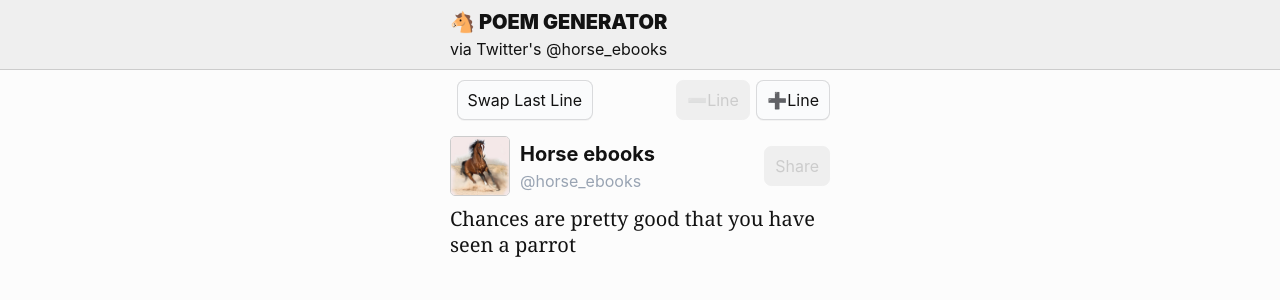
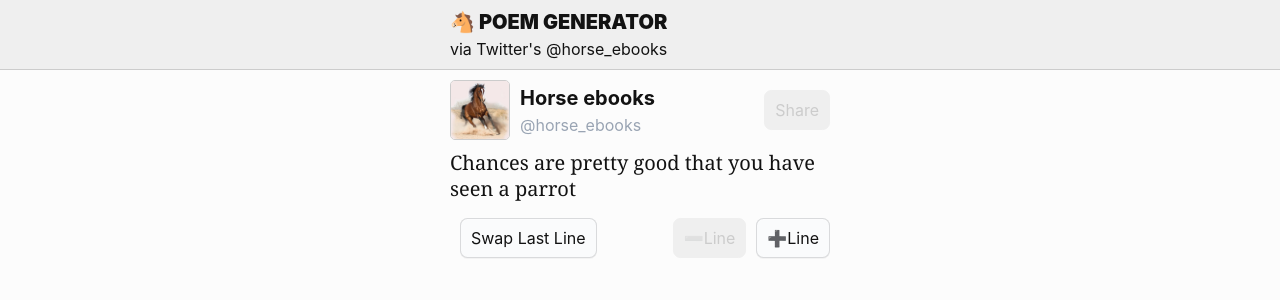
Before and after one commit to 01brett/poems, a Next.js app: page / in a window 1280 px wide. Shown: the top 300 px of the page. Built offline with nearby package versions, Linux system fonts and the light colour scheme.

Commit message:
Implement sticky controls

```diff
--- a/components/Generator.js
+++ b/components/Generator.js
@@ -4,19 +4,24 @@
 import Tweet from '../components/Tweet'
 import Poem from '../components/Poem'
 import Button from '../components/Button'
-import Toast from '../components/Toast'
+// import Toast from '../components/Toast'
+import Message from '../components/Message'
 
 export default function Generator() {
-  const [poem, setPoem] = React.useState([data[295]])
-  const [count, setCount] = React.useState(1)
-  const [clicks, setClicks] = React.useState(0)
-  const [isError, setIsError] = React.useState(false)
-  const [showToast, setShowToast] = React.useState(false)
-  const [isSharing, setIsSharing] = React.useState(false)
-  const [isShared, setIsShared] = React.useState(false)
-  const [shareUrl, setShareUrl] = React.useState('')
+  var [error, setError] = React.useState({
+    status: false,
+    text: ''
+  })
+  var [poem, setPoem] = React.useState([data[295]])
+  var [count, setCount] = React.useState(1)
+  var [clicks, setClicks] = React.useState(0)
 
-  const add = () => {
+  var [copied, setCopied] = React.useState(false)
+  var [isSharing, setIsSharing] = React.useState(false)
+  var [isShared, setIsShared] = React.useState(false)
+  var [shareUrl, setShareUrl] = React.useState('')
+
+  function add() {
     const rand = data[Math.floor(Math.random() * data.length)]
     if (!poem.includes(rand)) {
       setPoem([...poem, rand])
@@ -29,7 +34,7 @@
     setClicks(prev => prev + 1)
   }
 
-  const remove = () => {
+  function remove() {
     const poemArr = [...poem]
     poemArr.pop()
     setPoem(poemArr)
@@ -37,7 +42,7 @@
     setClicks(prev => prev + 1)
   }
 
-  const replace = () => {
+  function replace() {
     const randTweet = data[Math.floor(Math.random() * data.length)]
     const poemArr = [...poem]
     poemArr[poemArr.length - 1] = randTweet
@@ -45,36 +50,31 @@
     setClicks(prev => prev + 1)
   }
 
-  const handleError = () => {
-    setIsError(false)
-    setIsShared(false)
-  }
-
-  const handleToast = () => {
-    setShowToast(false)
-  }
-
-  const copyUrl = async () => {
+  async function copyUrl() {
     try {
       const input = document.querySelector('#share-url')
       await clip(input.value)
-      setShowToast(true)
-    } catch (error) {
+      setCopied(true)
+      return setTimeout(() => {
+        setCopied(false)
+      }, 3000)
+    } catch (err) {
       console.log('Copying url error – ', error)
+      setError({ status: false, text: err })
+      setCopied(false)
     }
   }
 
-  const reset = () => {
+  function reset() {
     setPoem([data[Math.floor(Math.random() * data.length)]])
     setCount(1)
     setClicks(0)
-    setIsError(false)
-    setShowToast(false)
+    setError({ status: false, text: '' })
     setIsShared(false)
     setShareUrl('')
   }
 
-  const share = async () => {
+  async function share() {
     const userData = {
       poem,
       clicks
@@ -87,39 +87,20 @@
         body: JSON.stringify(userData)
       })
       var data = await res.json()
+      setError({ status: false, text: '' })
       setIsSharing(false)
       setIsShared(true)
       setShareUrl(`${window.origin}/${data.uid}`)
     } catch (err) {
-      setIsError(true)
       console.log('Saving poem error — ', err)
+      setError({ status: true, text: err })
     }
   }
 
   return (
     <>
-      {!isShared ? (
-        <section>
-          <Button handleClick={replace} text="Swap Last Line" />
-          <div>
-            <Button
-              handleClick={remove}
-              disabled={count <= 1}
-              alt="minus"
-              emoji="➖"
-              text="Line"
-            />
-            <Button
-              customCSS={'margin-left: 0.65rem;'}
-              handleClick={add}
-              disabled={count >= 5}
-              alt="plus"
-              emoji="➕"
-              text="Line"
-            />
-          </div>
-        </section>
-      ) : (
+      {error.status && <Message text={error.text} error />}
+      {isShared && (
         <section>
           <Button
             customCSS={'margin-bottom: var(--md);'}
@@ -139,26 +120,13 @@
             <Button
               customCSS={'margin-left: var(--sm);'}
               handleClick={copyUrl}
-              text="Copy"
+              text={copied ? 'Copied!' : 'Copy'}
+              disabled={copied}
             />
           </div>
-          {isError && (
-            <Toast
-              text="There was a problem saving your poem to the database."
-              error
-              dismiss
-              handleDismiss={handleError}
-            />
-          )}
-          {showToast && (
-            <Toast
-              text="URL copied to the clipboard."
-              dismiss
-              handleDismiss={handleToast}
-            />
-          )}
         </section>
       )}
+
       <Tweet>
         {!isShared && (
           <Button
@@ -169,7 +137,51 @@
         )}
       </Tweet>
       <Poem poem={poem} />
+      {!isShared && (
+        <div className="controls">
+          <Button
+            handleClick={replace}
+            // alt="shuffle"
+            // emoji="🔀 "
+            text="Swap Last Line"
+          />
+          <div className="line-controls">
+            <Button
+              handleClick={remove}
+              disabled={count <= 1}
+              alt="minus"
+              emoji="➖"
+              text="Line"
+            />
+            <Button
+              customCSS={'margin-left: 1rem;'}
+              handleClick={add}
+              disabled={count >= 5}
+              alt="plus"
+              emoji="➕"
+              text="Line"
+            />
+          </div>
+        </div>
+      )}
       <style jsx>{`
+        .controls {
+          position: sticky;
+          width: 100%;
+          bottom: 4rem;
+          z-index: 2;
+
+          display: flex;
+          justify-content: space-between;
+          margin-bottom: var(--sm);
+          transition: all 0.3s;
+        }
+
+        section {
+          position: relative;
+          margin-bottom: var(--md);
+        }
+
         label {
           display: block;
           font-size: 1.25rem;
@@ -194,14 +206,6 @@
           border-radius: var(--xs);
         }
       `}</style>
-      <style jsx>{`
-        section {
-          margin-bottom: var(--md);
-          ${!isShared
-            ? 'display: flex; justify-content: space-between;'
-            : 'position: relative;'}
-        }
-      `}</style>
     </>
   )
 }
--- a/components/Poem.js
+++ b/components/Poem.js
@@ -1,10 +1,14 @@
 export default function Poem({ poem }) {
   return (
-    <>
+    <div>
       {poem.map((el, idx) => (
         <p key={el.tweet_id + idx}>{el.text}</p>
       ))}
       <style jsx>{`
+        div {
+          margin-bottom: var(--md);
+        }
+
         p {
           font-family: var(--serif);
           font-size: var(--lg);
@@ -12,6 +16,6 @@
           margin-bottom: var(--sm);
         }
       `}</style>
-    </>
+    </div>
   )
 }
--- a/components/Toast.js
+++ b/components/Toast.js
@@ -20,6 +20,7 @@
           box-shadow: 0 4px 6px -1px rgba(0, 0, 0, 0.2),
             0 2px 4px -1px rgba(0, 0, 0, 0.12);
           border-radius: var(--xs);
+          z-index: 2;
           transition: all 0.3s;
         }
 
@@ -52,6 +53,7 @@
           background-color: rgba(0, 0, 0, 0.5);
         }
       `}</style>
+      <style jsx>{``}</style>
     </div>
   )
 }
```
Also changed, not shown: components/Shared.js (+3 -4 lines), utils/tweets.js.
